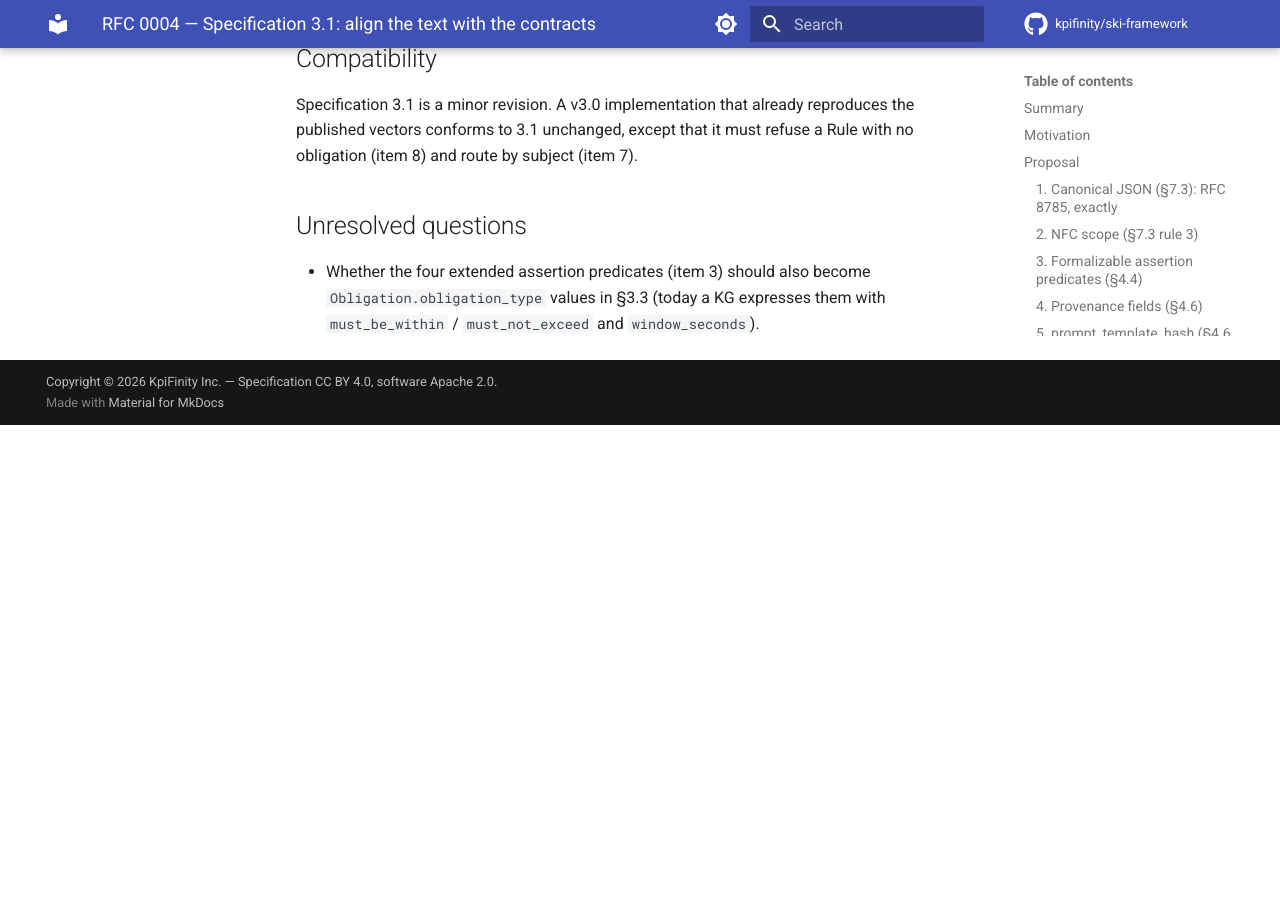
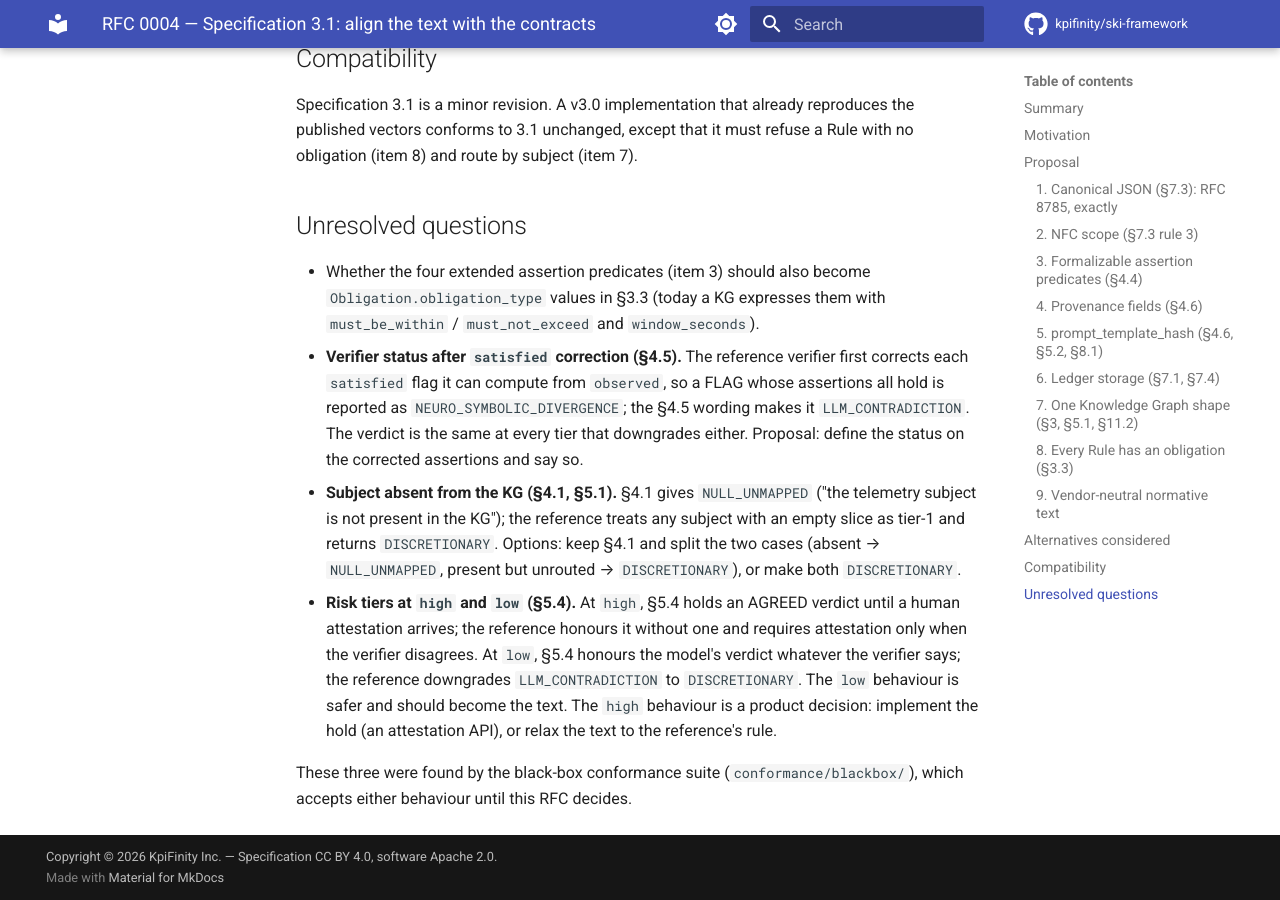
Before and after one commit to kpifinity/ski-framework, an MkDocs documentation site: the page built from docs/RFCs/0004-spec-3-1-alignment.md, in a window 1280 px wide and 900 px high, scrolled down 3431 px. Built offline with MkDocs 1.6.1 and Material for MkDocs 9.7.7, drawn with Linux system fonts in a browser that asks for light colours; comment, search, counter and statistics services are not loaded; before the commit the page ends 3856 px from its top, so only the background shows below that.

Commit message:
docs(rfc-0004): record the three divergences the black-box suite found
Co-Authored-By: Claude Opus 5.5 <noreply@anthropic.com>
Claude-Session: https://claude.ai/code/session_01Dqfz1WBktYMDAnDUXxESKH

```diff
--- a/docs/RFCs/0004-spec-3-1-alignment.md
+++ b/docs/RFCs/0004-spec-3-1-alignment.md
@@ -139,3 +139,26 @@ must refuse a Rule with no obligation (item 8) and route by subject (item 7).
 - Whether the four extended assertion predicates (item 3) should also become
   `Obligation.obligation_type` values in §3.3 (today a KG expresses them with
   `must_be_within` / `must_not_exceed` and `window_seconds`).
+- **Verifier status after `satisfied` correction (§4.5).** The reference
+  verifier first corrects each `satisfied` flag it can compute from
+  `observed`, so a FLAG whose assertions all hold is reported as
+  `NEURO_SYMBOLIC_DIVERGENCE`; the §4.5 wording makes it
+  `LLM_CONTRADICTION`. The verdict is the same at every tier that downgrades
+  either. Proposal: define the status on the corrected assertions and say so.
+- **Subject absent from the KG (§4.1, §5.1).** §4.1 gives `NULL_UNMAPPED`
+  ("the telemetry subject is not present in the KG"); the reference treats
+  any subject with an empty slice as tier-1 and returns `DISCRETIONARY`.
+  Options: keep §4.1 and split the two cases (absent → `NULL_UNMAPPED`,
+  present but unrouted → `DISCRETIONARY`), or make both `DISCRETIONARY`.
+- **Risk tiers at `high` and `low` (§5.4).** At `high`, §5.4 holds an AGREED
+  verdict until a human attestation arrives; the reference honours it
+  without one and requires attestation only when the verifier disagrees. At
+  `low`, §5.4 honours the model's verdict whatever the verifier says; the
+  reference downgrades `LLM_CONTRADICTION` to `DISCRETIONARY`. The `low`
+  behaviour is safer and should become the text. The `high` behaviour is a
+  product decision: implement the hold (an attestation API), or relax the
+  text to the reference's rule.
+
+These three were found by the black-box conformance suite
+(`conformance/blackbox/`), which accepts either behaviour until this RFC
+decides.
```
